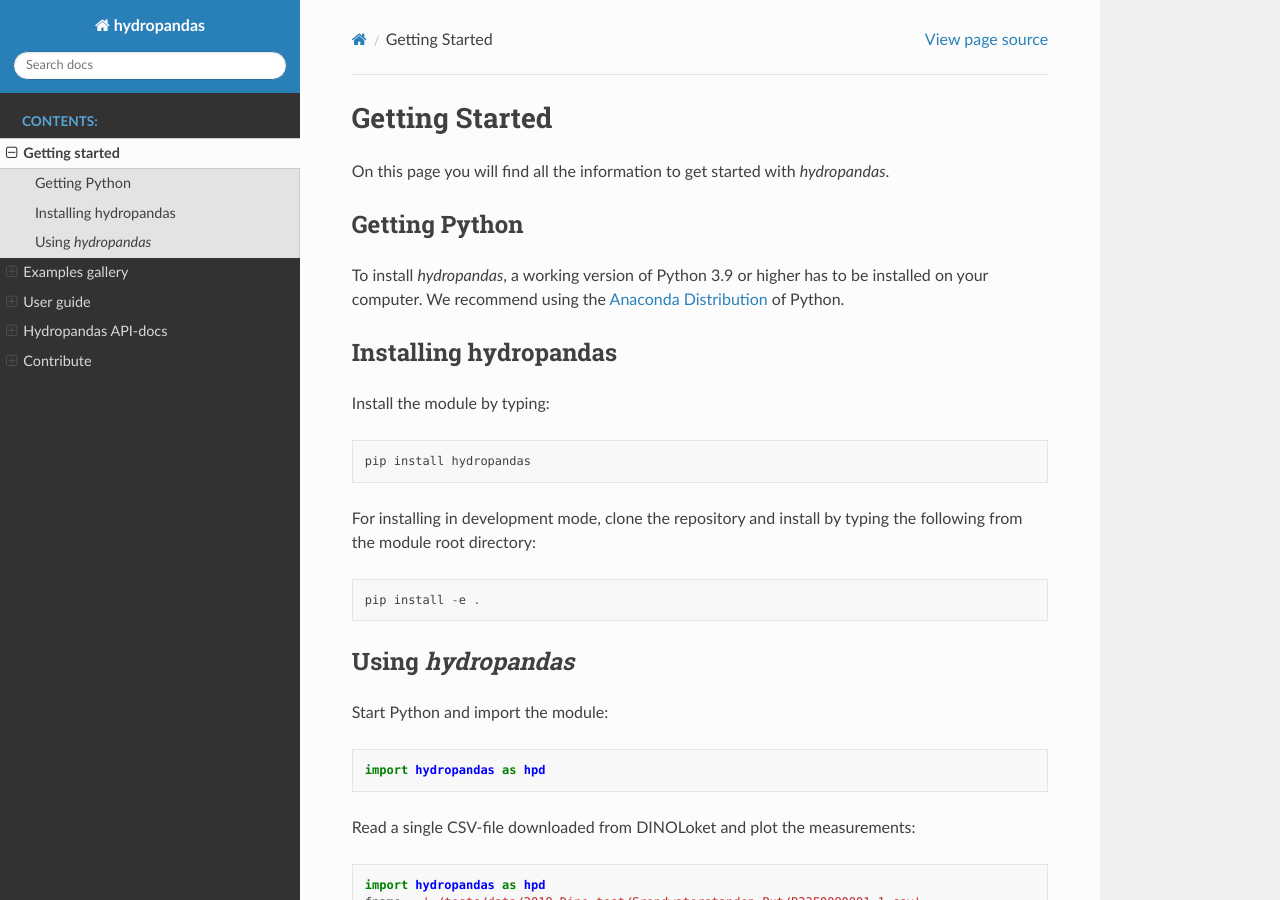
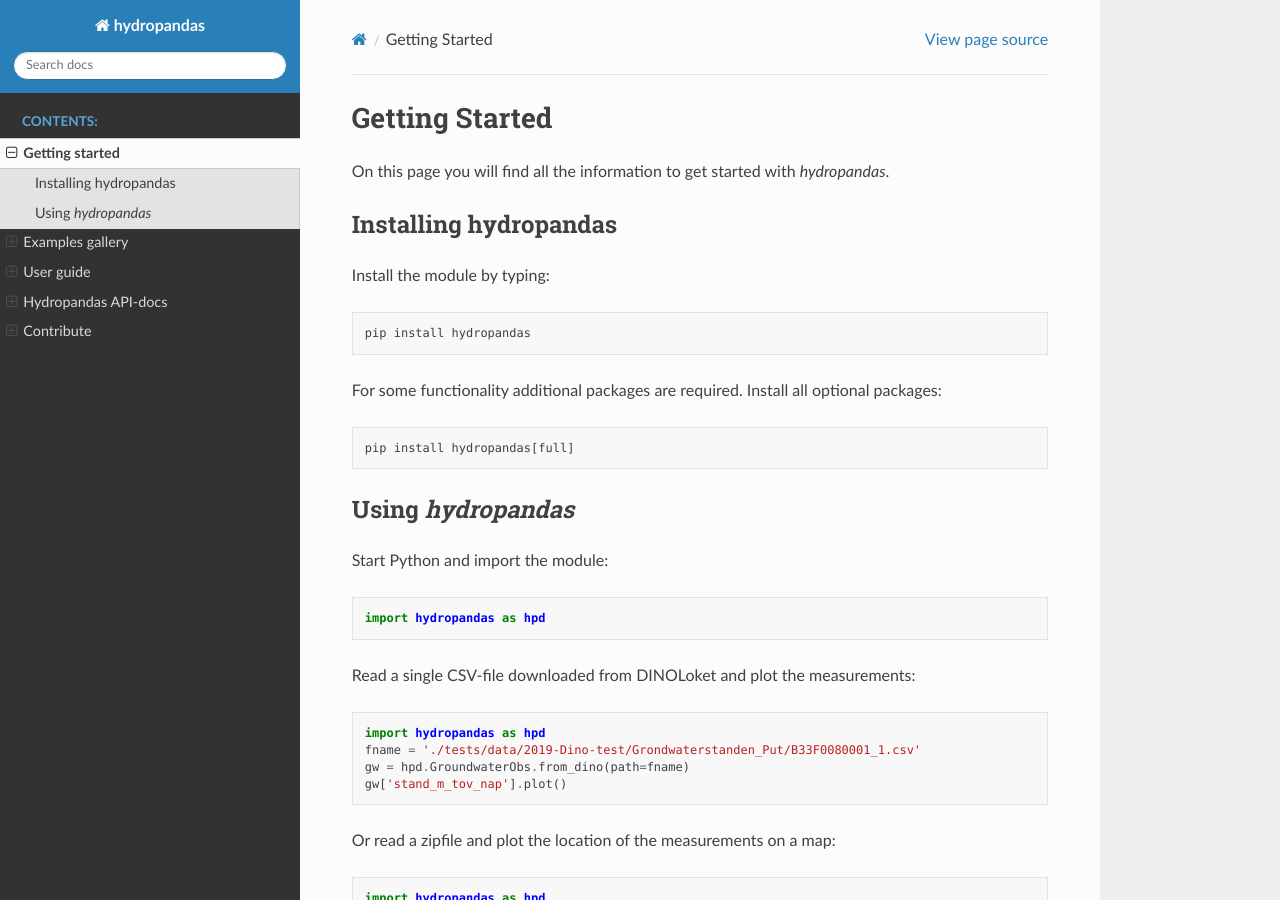
Before and after one commit to ArtesiaWater/hydropandas, a Sphinx documentation site: the page built from docs/getting_started.rst, in a window 1280 px wide and 900 px high. Built offline with Sphinx 7.4.7 and the Read the Docs theme 3.1.0, drawn with Linux system fonts in a browser that asks for light colours.

Commit message:
update docs

```diff
--- a/docs/getting_started.rst
+++ b/docs/getting_started.rst
@@ -3,13 +3,6 @@
 ===============
 
 On this page you will find all the information to get started with `hydropandas`.
-
-Getting Python
---------------
-To install `hydropandas`, a working version of Python 3.9 or higher has to be
-installed on your computer. We recommend using the
-`Anaconda Distribution <https://www.continuum.io/downloads>`_
-of Python.
 
 Installing hydropandas
 ----------------------
@@ -18,10 +11,9 @@
 
     pip install hydropandas
 
-For installing in development mode, clone the repository and install by
-typing the following from the module root directory::
+For some functionality additional packages are required. Install all optional packages::
 
-    pip install -e .
+    pip install hydropandas[full]
 
 Using `hydropandas`
 -------------------
```
